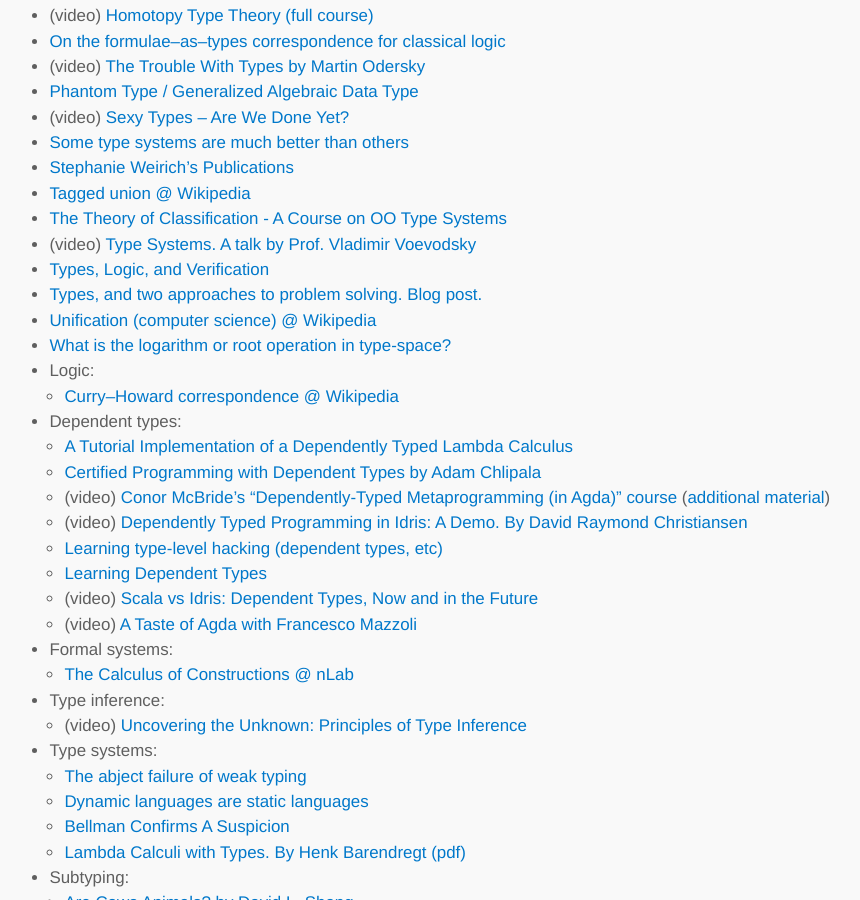
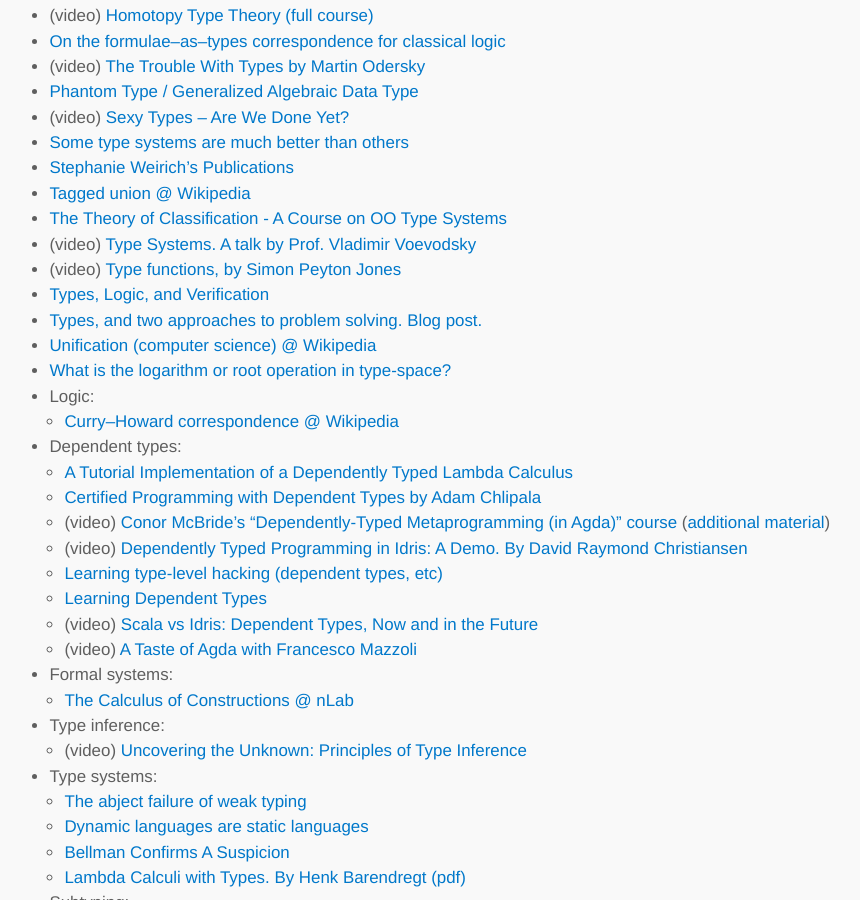
Before and after one commit to lambdatoast/lambdatoast.github.com, a Jekyll site: the page built from cs-resources/index.md, in a window 1280 px wide and 900 px high, scrolled down 7224 px. Shown: the whole window, without its empty margins (200-1060 px from the left). Built offline with Jekyll 4.4.1, drawn with Linux system fonts in a browser that asks for light colours.

Commit message:
Add link to Type functions, by Simon Peyton Jones.

```diff
--- a/cs-resources/index.md
+++ b/cs-resources/index.md
@@ -234,6 +234,7 @@
   - [Tagged union @ Wikipedia](http://en.wikipedia.org/wiki/Tagged_union)
   - [The Theory of Classification - A Course on OO Type Systems](http://lambda-the-ultimate.org/node/1332)
   - (video) [Type Systems. A talk by Prof. Vladimir Voevodsky](http://video.ias.edu/univalent/voevodsky2012Oct03)
+  - (video) [Type functions, by Simon Peyton Jones](https://www.youtube.com/watch?v=MSin0b04344)
   - [Types, Logic, and Verification](https://www.cs.uoregon.edu/research/summerschool/summer13/curriculum.html)
   - [Types, and two approaches to problem solving. Blog post.](http://blog.sigfpe.com/2014/05/types-and-two-approaches-to-problem.html)
   - [Unification (computer science) @ Wikipedia](http://en.wikipedia.org/wiki/Unification_(computer_science))
```
